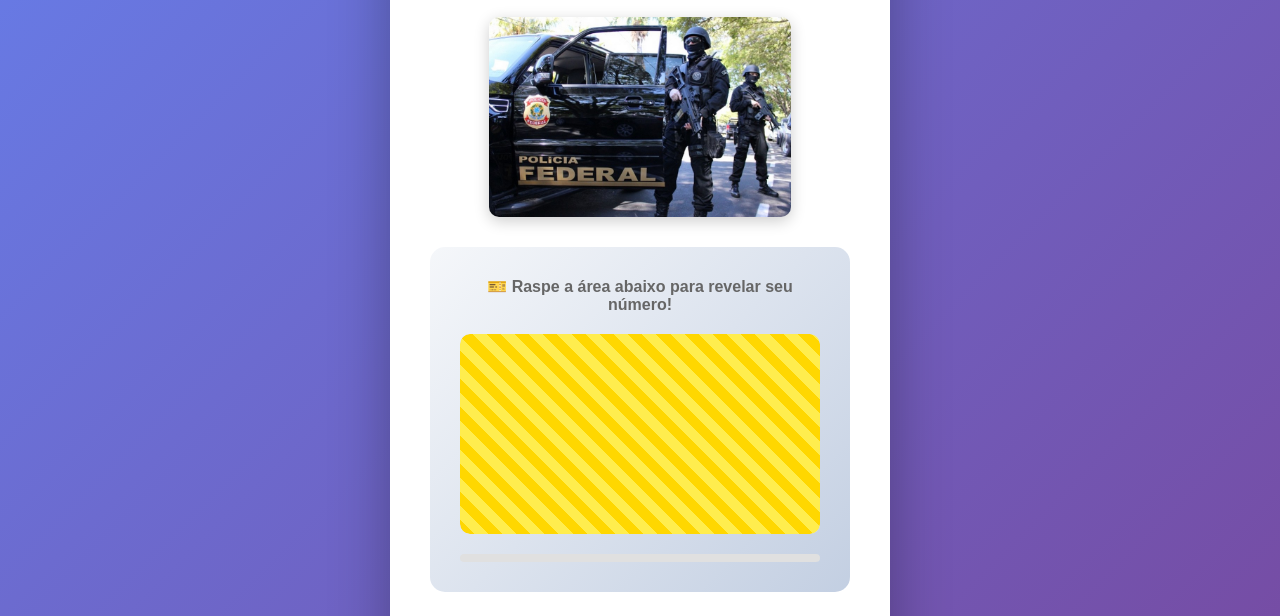
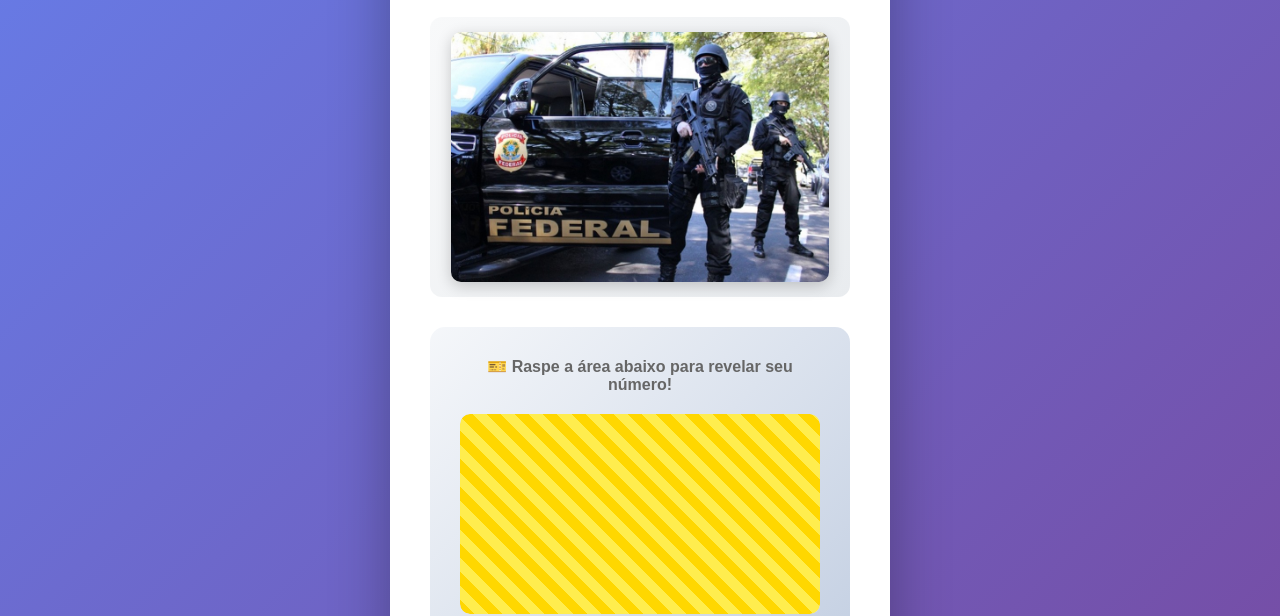
Before and after one commit to Leonardotrentini/passxbox, a website: page public/cardpass.html in a window 1280 px wide. Shown: the part 202-818 px from the top of the page. Drawn offline with Linux system fonts and the light colour scheme; files whose address does not match are found by name.

Commit message:
Melhorado posicionamento e estilo da imagem na pagina CardPass

```diff
--- a/public/cardpass.html
+++ b/public/cardpass.html
@@ -48,18 +48,24 @@
         }
 
         .image-container {
-            margin: 20px 0;
+            margin: 20px 0 30px 0;
             display: flex;
             justify-content: center;
             align-items: center;
+            padding: 15px;
+            background: linear-gradient(135deg, #f8f9fa 0%, #e9ecef 100%);
+            border-radius: 12px;
         }
 
         .cardpass-image {
             max-width: 100%;
-            max-height: 200px;
+            max-height: 250px;
+            width: auto;
+            height: auto;
             border-radius: 10px;
             box-shadow: 0 4px 15px rgba(0,0,0,0.2);
             object-fit: contain;
+            display: block;
         }
 
         .raspadinha-container {
```
